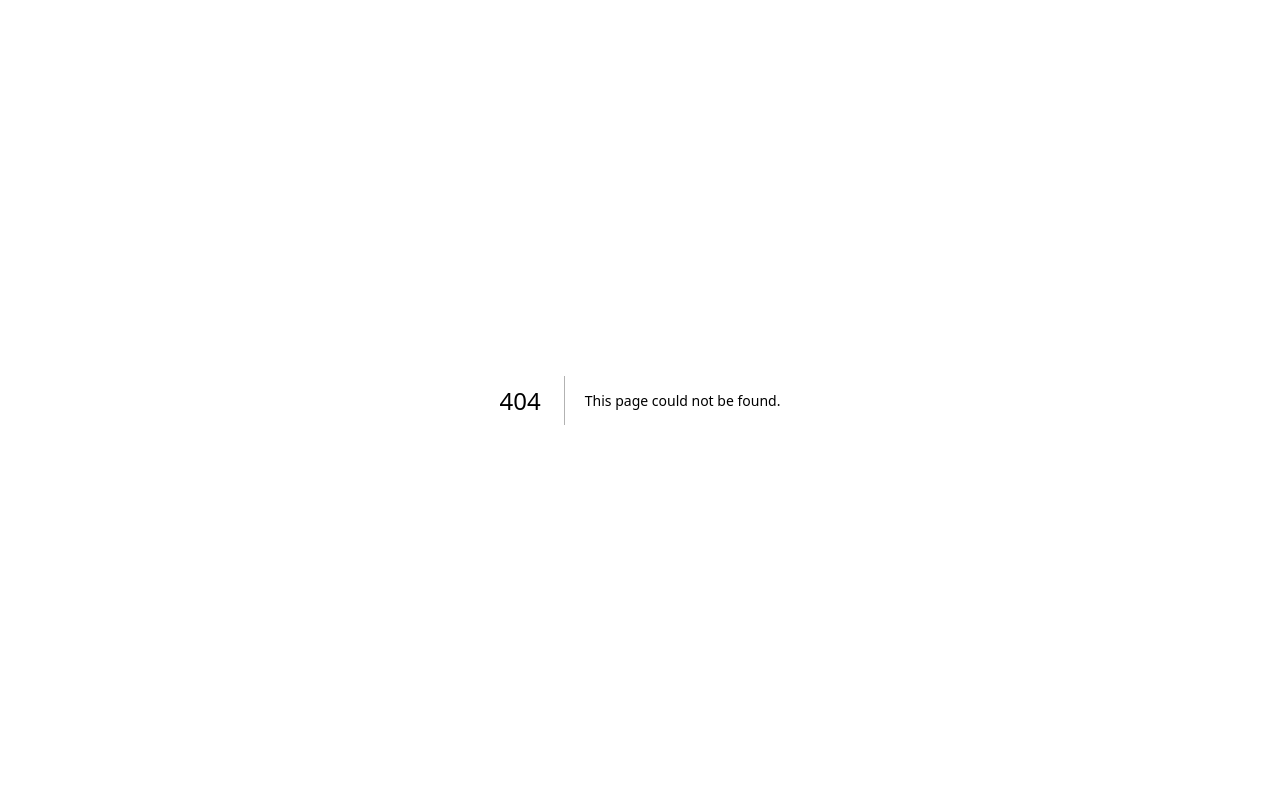
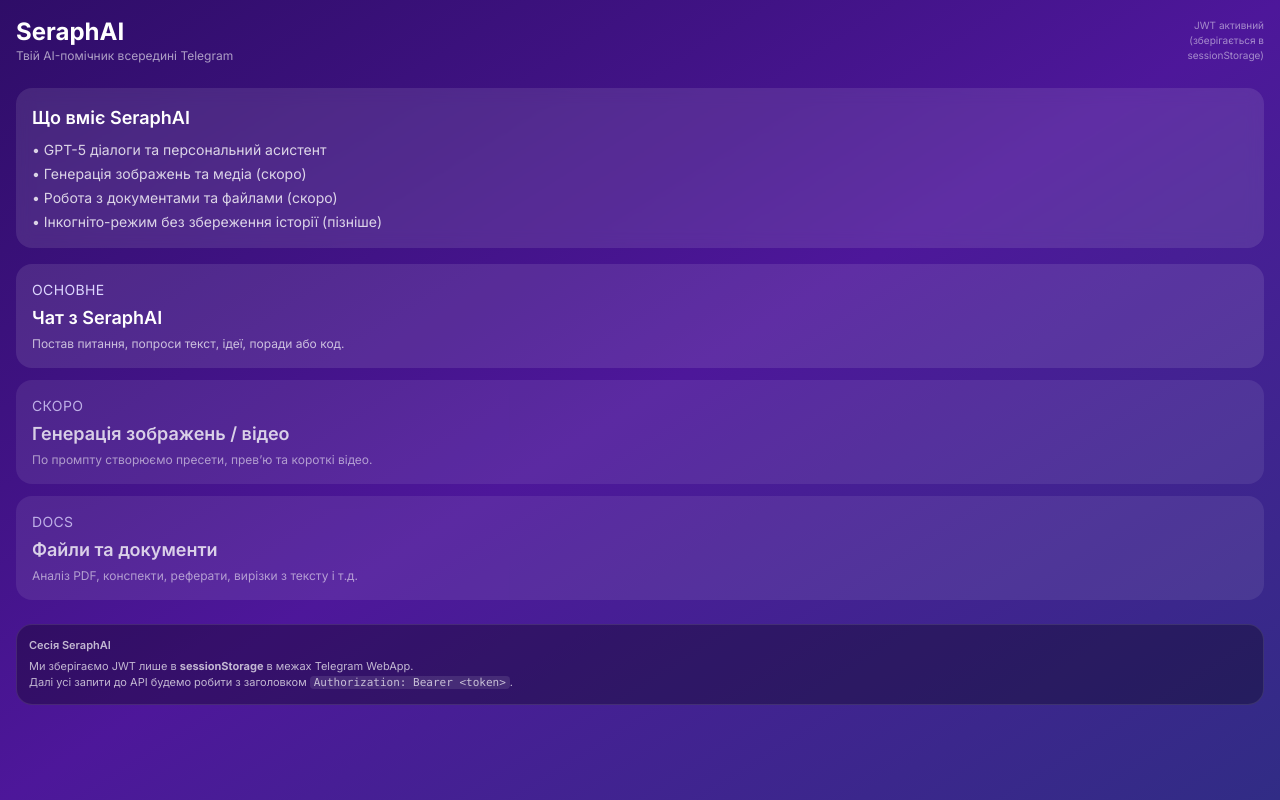
Before and after one commit to serhiikrupnyk/seraphai, a Next.js app in the folder apps/web/: page /app in a window 1280 px wide. Before the commit this address had no page. Built offline with nearby package versions, Linux system fonts and the light colour scheme; sample sign-in values are in the browser's storage.

Commit message:
feat(auth): add JWT storage, redirect to /app, and create main SeraphAI WebApp page

```diff
--- /dev/null
+++ b/apps/web/app/app/page.tsx
@@ -0,0 +1,119 @@
+'use client';
+
+import { useEffect, useState } from 'react';
+import { useRouter } from 'next/navigation';
+
+export default function SeraphAIMainPage() {
+  const router = useRouter();
+  const [token, setToken] = useState<string | null>(null);
+  const [checking, setChecking] = useState(true);
+
+  useEffect(() => {
+    if (typeof window === 'undefined') return;
+
+    const stored = sessionStorage.getItem('seraphai_token');
+
+    if (!stored) {
+      // якщо немає токена – назад на авторизацію
+      router.replace('/tg');
+      return;
+    }
+
+    setToken(stored);
+    setChecking(false);
+  }, [router]);
+
+  if (checking) {
+    return (
+      <main className="flex min-h-screen items-center justify-center bg-black text-white">
+        <div className="text-white/70 text-sm">Перевірка сесії...</div>
+      </main>
+    );
+  }
+
+  return (
+    <main className="min-h-screen bg-gradient-to-br from-violet-950 via-violet-900 to-indigo-900 text-white p-4">
+      {/* Top bar */}
+      <header className="flex items-center justify-between mb-6">
+        <div>
+          <h1 className="text-2xl font-bold">SeraphAI</h1>
+          <p className="text-xs text-white/60">Твій AI-помічник всередині Telegram</p>
+        </div>
+        <div className="text-[10px] text-white/50 max-w-[130px] text-right">
+          JWT активний
+          <br />
+          (зберігається в sessionStorage)
+        </div>
+      </header>
+
+      {/* Main content */}
+      <div className="grid gap-4">
+        <section className="rounded-2xl bg-white/10 backdrop-blur p-4">
+          <h2 className="text-lg font-semibold mb-2">Що вміє SeraphAI</h2>
+          <ul className="text-sm text-white/80 space-y-1">
+            <li>• GPT-5 діалоги та персональний асистент</li>
+            <li>• Генерація зображень та медіа (скоро)</li>
+            <li>• Робота з документами та файлами (скоро)</li>
+            <li>• Інкогніто-режим без збереження історії (пізніше)</li>
+          </ul>
+        </section>
+
+        <section className="grid grid-cols-1 gap-3">
+          {/* Картка чату */}
+          <button
+            className="rounded-2xl bg-white/10 hover:bg-white/15 active:bg-white/20 transition p-4 text-left"
+            onClick={() => {
+              // поки що просто заглушка – далі зробимо /chat
+              alert('Далі тут буде окремий екран чату SeraphAI 🤖');
+            }}
+          >
+            <div className="text-sm uppercase tracking-wide text-violet-200 mb-1">Основне</div>
+            <div className="text-lg font-semibold mb-1">Чат з SeraphAI</div>
+            <div className="text-xs text-white/70">
+              Постав питання, попроси текст, ідеї, поради або код.
+            </div>
+          </button>
+
+          {/* Картка генерації зображень */}
+          <button
+            className="rounded-2xl bg-white/10 opacity-80 hover:opacity-100 transition p-4 text-left"
+            onClick={() => {
+              alert('Тут зʼявиться RealForge: генерація зображень & відео 🎨');
+            }}
+          >
+            <div className="text-sm uppercase tracking-wide text-violet-200 mb-1">Скоро</div>
+            <div className="text-lg font-semibold mb-1">Генерація зображень / відео</div>
+            <div className="text-xs text-white/70">
+              По промпту створюємо пресети, превʼю та короткі відео.
+            </div>
+          </button>
+
+          {/* Картка документів */}
+          <button
+            className="rounded-2xl bg-white/10 opacity-80 hover:opacity-100 transition p-4 text-left"
+            onClick={() => {
+              alert('Пізніше тут будуть інструменти для документів 📚');
+            }}
+          >
+            <div className="text-sm uppercase tracking-wide text-violet-200 mb-1">Docs</div>
+            <div className="text-lg font-semibold mb-1">Файли та документи</div>
+            <div className="text-xs text-white/70">
+              Аналіз PDF, конспекти, реферати, вирізки з тексту і т.д.
+            </div>
+          </button>
+        </section>
+
+        {/* Невеличкий блок про токен */}
+        <section className="rounded-2xl bg-black/30 border border-white/10 p-3 text-[11px] text-white/70 mt-2">
+          <div className="font-semibold mb-1">Сесія SeraphAI</div>
+          <div className="break-all">
+            Ми зберігаємо JWT лише в <b>sessionStorage</b> в межах Telegram WebApp.
+            <br />
+            Далі усі запити до API будемо робити з заголовком{' '}
+            <code className="bg-white/10 px-1 rounded">Authorization: Bearer &lt;token&gt;</code>.
+          </div>
+        </section>
+      </div>
+    </main>
+  );
+}
--- a/apps/web/app/tg/page.tsx
+++ b/apps/web/app/tg/page.tsx
@@ -1,6 +1,7 @@
 'use client';
 
 import { useEffect, useState } from 'react';
+import { useRouter } from 'next/navigation';
 
 type DebugInfo = {
   hasWindow: boolean;
@@ -10,38 +11,29 @@
   href: string;
 };
 
-type ApiUser = {
-  id: number;
-  tg_id: number;
-  username: string | null;
-  first_name: string | null;
-  last_name: string | null;
-  language_code: string | null;
-  is_premium: boolean | null;
-  photo_url: string | null;
-};
-
 type ApiResponse = {
-  user: ApiUser;
+  user: any;
   telegram: any;
   token: string;
   meta: {
     ok: boolean;
-    auth_date?: string;
-    query_id?: string;
+    auth_date?: string | null;
+    query_id?: string | null;
   };
 };
 
 export default function TelegramAuthPage() {
+  const router = useRouter();
+
   const [status, setStatus] = useState('Ініціалізація...');
-  const [profile, setProfile] = useState<ApiUser | null>(null);
-  const [token, setToken] = useState<string | null>(null);
+  const [user, setUser] = useState<any>(null);
   const [debug, setDebug] = useState<DebugInfo | null>(null);
   const [error, setError] = useState<string | null>(null);
 
   const apiUrl = process.env.NEXT_PUBLIC_API_URL;
 
   useEffect(() => {
+    (async () => {
       try {
         if (typeof window === 'undefined') {
           setStatus('window недоступний');
@@ -75,73 +67,67 @@
           return;
         }
 
-      if (!apiUrl) {
-        setStatus('❌ NEXT_PUBLIC_API_URL не налаштований');
-        return;
-      }
-
         setStatus('Авторизація...');
 
-      fetch(`${apiUrl}/auth/telegram`, {
+        const res = await fetch(`${apiUrl}/auth/telegram`, {
           method: 'POST',
           headers: {
             'Content-Type': 'application/json',
           },
           body: JSON.stringify({ initData }),
-      })
-        .then(async (res) => {
+        });
+
         if (!res.ok) {
           const text = await res.text();
           throw new Error(text || `HTTP ${res.status}`);
         }
-          return res.json();
-        })
-        .then((data: ApiResponse) => {
-          setProfile(data.user);
-          setToken(data.token);
+
+        const data: ApiResponse = await res.json();
+
+        // збережемо JWT у sessionStorage (в межах сесії WebApp це норм)
+        if (typeof window !== 'undefined' && data.token) {
+          sessionStorage.setItem('seraphai_token', data.token);
+        }
+
+        setUser(data.user);
         setStatus('Авторизовано ✔');
-        })
-        .catch((err) => {
-          console.error(err);
-          setError(String(err));
-          setStatus('❌ Помилка авторизації');
-        });
+
+        // невеличка пауза, щоб юзер побачив статус
+        setTimeout(() => {
+          router.replace('/app');
+        }, 600);
       } catch (e: any) {
         console.error(e);
         setError(String(e));
-      setStatus('❌ Фатальна помилка на клієнті');
+        setStatus('❌ Помилка авторизації');
       }
-  }, [apiUrl]);
+    })();
+  }, [apiUrl, router]);
 
   return (
     <main className="flex flex-col items-center justify-center min-h-screen p-4 bg-black text-white">
-      <h1 className="text-3xl font-bold mb-4">SeraphAI</h1>
+      <h1 className="text-3xl font-bold mb-2">SeraphAI</h1>
+      <p className="mb-6 text-sm text-white/60">Telegram WebApp авторизація</p>
 
       <div className="mb-4 text-lg">{status}</div>
 
-      {error && <div className="mb-4 text-red-400 text-sm break-words">Помилка: {error}</div>}
-
-      {profile && (
-        <div className="mt-4 p-4 rounded-xl bg-white/10 backdrop-blur text-left w-full max-w-md">
-          <div className="font-semibold mb-2">Профіль:</div>
-          <div>id: {profile.id}</div>
-          <div>tg_id: {profile.tg_id}</div>
-          <div>
-            {profile.first_name} {profile.last_name}
-          </div>
-          <div>@{profile.username}</div>
-          <div>lang: {profile.language_code}</div>
-          {profile.is_premium && <div>Telegram Premium ✔</div>}
+      {error && (
+        <div className="mb-4 text-red-400 text-sm break-words w-full max-w-md">
+          Помилка: {error}
         </div>
       )}
 
-      {token && (
-        <div className="mt-4 p-4 rounded-xl bg-white/10 backdrop-blur text-left w-full max-w-md text-xs break-words">
-          <div className="font-semibold mb-2">Сесія SeraphAI:</div>
+      {user && (
+        <div className="mt-4 p-4 rounded-xl bg-white/10 backdrop-blur text-left w-full max-w-md">
+          <div className="font-semibold mb-2">Профіль:</div>
+          <div>id: {user.id}</div>
+          <div>tg_id: {user.tg_id}</div>
           <div>
-            JWT отримано (довжина: {token.length}). Надалі будемо відправляти його в заголовку{' '}
-            <code>Authorization: Bearer ...</code>.
+            {user.first_name} {user.last_name}
           </div>
+          <div>@{user.username}</div>
+          <div>lang: {user.language_code}</div>
+          {user.is_premium && <div>Telegram Premium ✔</div>}
         </div>
       )}
 
--- /dev/null
+++ b/apps/web/lib/apiClient.ts
@@ -0,0 +1,23 @@
+export async function apiFetch(path: string, options: RequestInit = {}) {
+  const baseUrl = process.env.NEXT_PUBLIC_API_URL;
+  const token = typeof window !== 'undefined' ? sessionStorage.getItem('seraphai_token') : null;
+
+  const headers = new Headers(options.headers || {});
+  headers.set('Content-Type', 'application/json');
+
+  if (token) {
+    headers.set('Authorization', `Bearer ${token}`);
+  }
+
+  const res = await fetch(`${baseUrl}${path}`, {
+    ...options,
+    headers,
+  });
+
+  if (!res.ok) {
+    const text = await res.text();
+    throw new Error(text || `HTTP ${res.status}`);
+  }
+
+  return res.json();
+}
```
Lines whose indentation alone changed are shown as unchanged.
